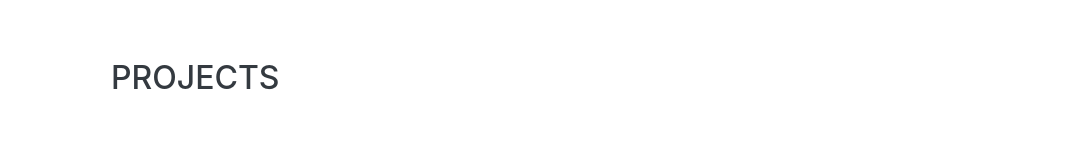
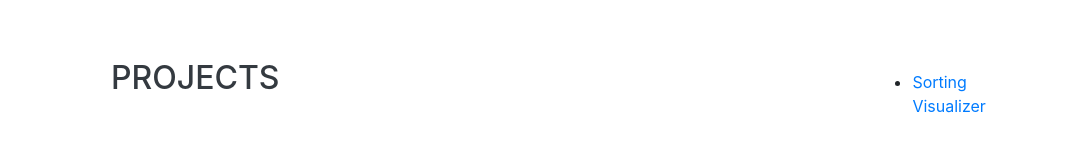
Before and after one commit to M-Sico/Portfolio, a website with bundled scripts: page index.html in a window 1280 px wide. Shown: the part 3502-3654 px from the top of the page, without its empty margins (209-1280 px from the left). Built offline with nearby package versions, Linux system fonts and the light colour scheme; a web font is replaced by a local one.

Commit message:
added link to project

```diff
--- a/index.html
+++ b/index.html
@@ -191,6 +191,9 @@
       <div class="w-100">
         <h2 class="mb-5">Projects</h2>
       </div>
+      <ul>
+        <li><a href="Projects/sorting-visualizer/sorting-visualizer.html">Sorting Visualizer</a></li>
+      </ul>
     </section>
 
   </div>
```
